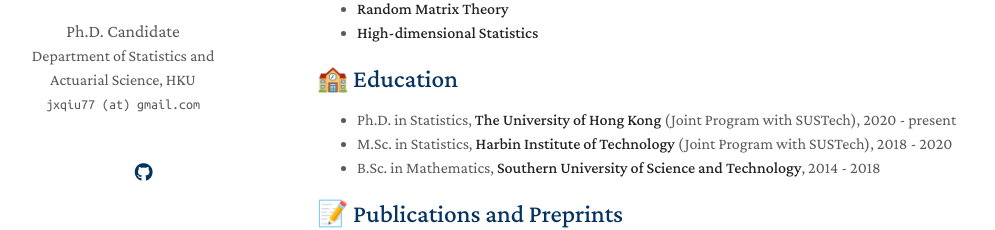
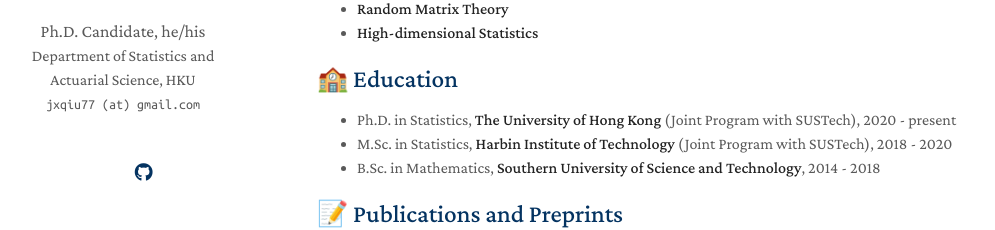
Before and after one commit to jxqiu77/jxqiu77.github.io, a Jekyll site: the page built from index.md, in a window 1280 px wide. Shown: the part 222-452 px from the top of the page, without its empty margins (153-1148 px from the left). Built offline with Jekyll 4.4.1, drawn with Linux system fonts in a browser that asks for light colours; nearby versions of some CDN libraries; a style sheet for code colours, icons or effects is not loaded; our own code applies the rules of GitHub Pages for plain Markdown files.

Commit message:
Update _config.yml

```diff
--- a/_config.yml
+++ b/_config.yml
@@ -1,6 +1,6 @@
 # Basic Information
 title: Jiaxin QIU (邱佳鑫)
-position: Ph.D. Candidate
+position: Ph.D. Candidate, he/his
 affiliation: Department of Statistics and Actuarial Science, HKU
 
 email: jxqiu77 (at) gmail.com
```
